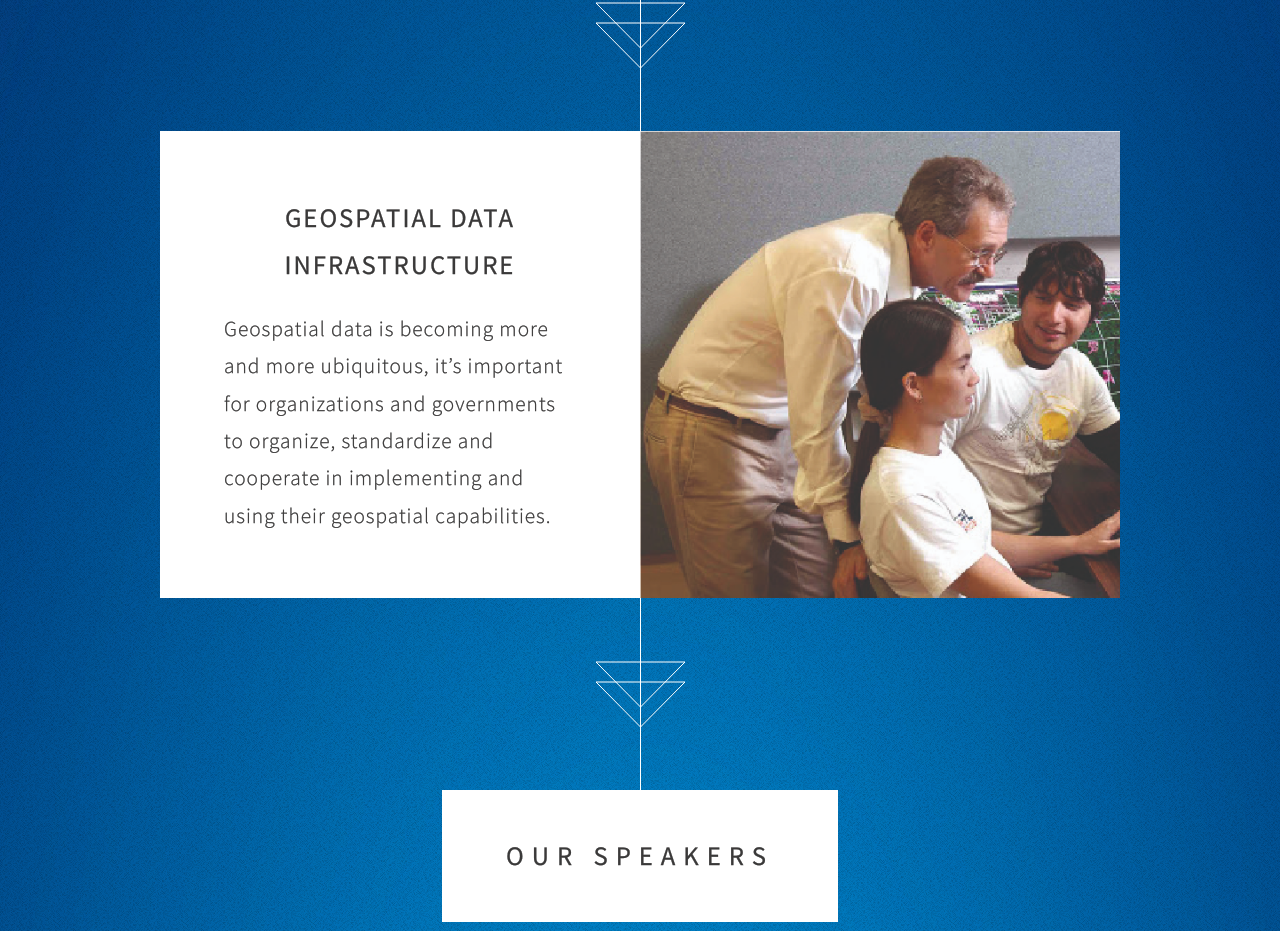
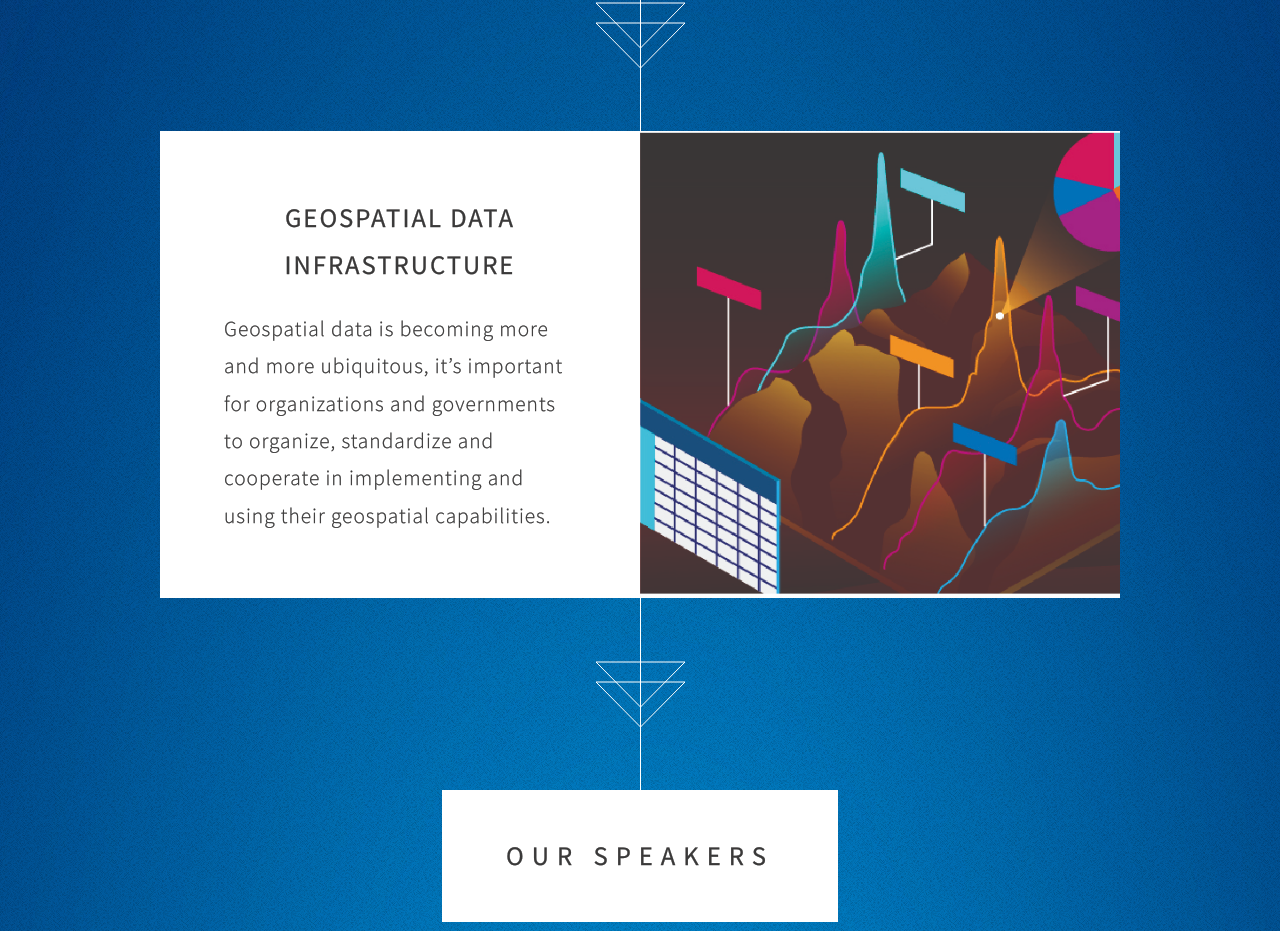
Before and after one commit to Farkadi06/Farkadi06.github.io, a plain HTML site: page Hassania GeoIT/LET'S TALK GIS INTERNATINALLY/index.html in a window 1280 px wide. Shown: the part 2900-3831 px from the top of the page. Drawn offline with Linux system fonts and the light colour scheme; files whose address does not match are found by name.

Commit message:
Update the Axes Section

```diff
--- a/Hassania GeoIT/LET'S TALK GIS INTERNATINALLY/index.html
+++ b/Hassania GeoIT/LET'S TALK GIS INTERNATINALLY/index.html
@@ -87,7 +87,7 @@ Hassania GeoIT is a club within the Hassania School of Public Works which is res
 
 		<!-- Feature 2 -->
 			<article class="container box style1 left">
-				<a href="#" class="image fit"><img src="images/Axes/Geomatician.jpg" alt="" /></a>
+				<a href="#" class="image fit"><img src="images/Axes/data.jpg" alt="" /></a>
 				<div class="inner">
 					<header>
 						<h2  style="letter-spacing: 2px; text-align: center;"class="Axes">GeoSpatial Data Infrastructure</h2>
```
Also changed, not shown: Hassania GeoIT/LET'S TALK GIS INTERNATINALLY/images/Axes/data.jpg (added).
